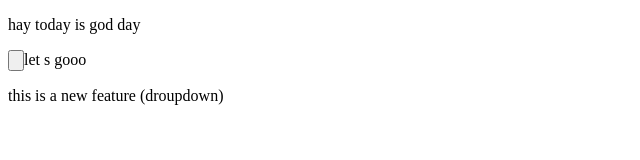
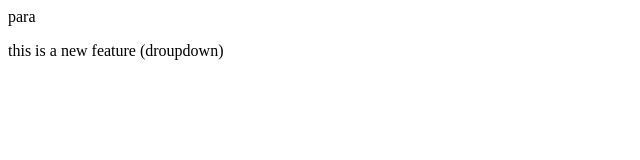
Before and after one commit to rahulkumar-webdev/local-repo, a plain HTML site: page index.html in a window 1280 px wide. Shown: the whole page, without its empty margins (0-640 px from the left). Drawn offline with Linux system fonts and the light colour scheme.

```diff
--- a/index.html
+++ b/index.html
@@ -1,15 +1,2 @@
-<!DOCTYPE html>
-<html lang="en">
-<head>
-    <meta charset="UTF-8">
-    <meta name="viewport" content="width=<device-width>, initial-scale=1.0">
-    <title>Document</title>
-</head>
-<body>
-    <div class="class">
-        <p>hay today is god day</p>
-        <input type="button" value="">let s gooo
-    </div>
-</body>
-</html>
+<p>para</p>
 <p>this is a new feature (droupdown)</p>
```
